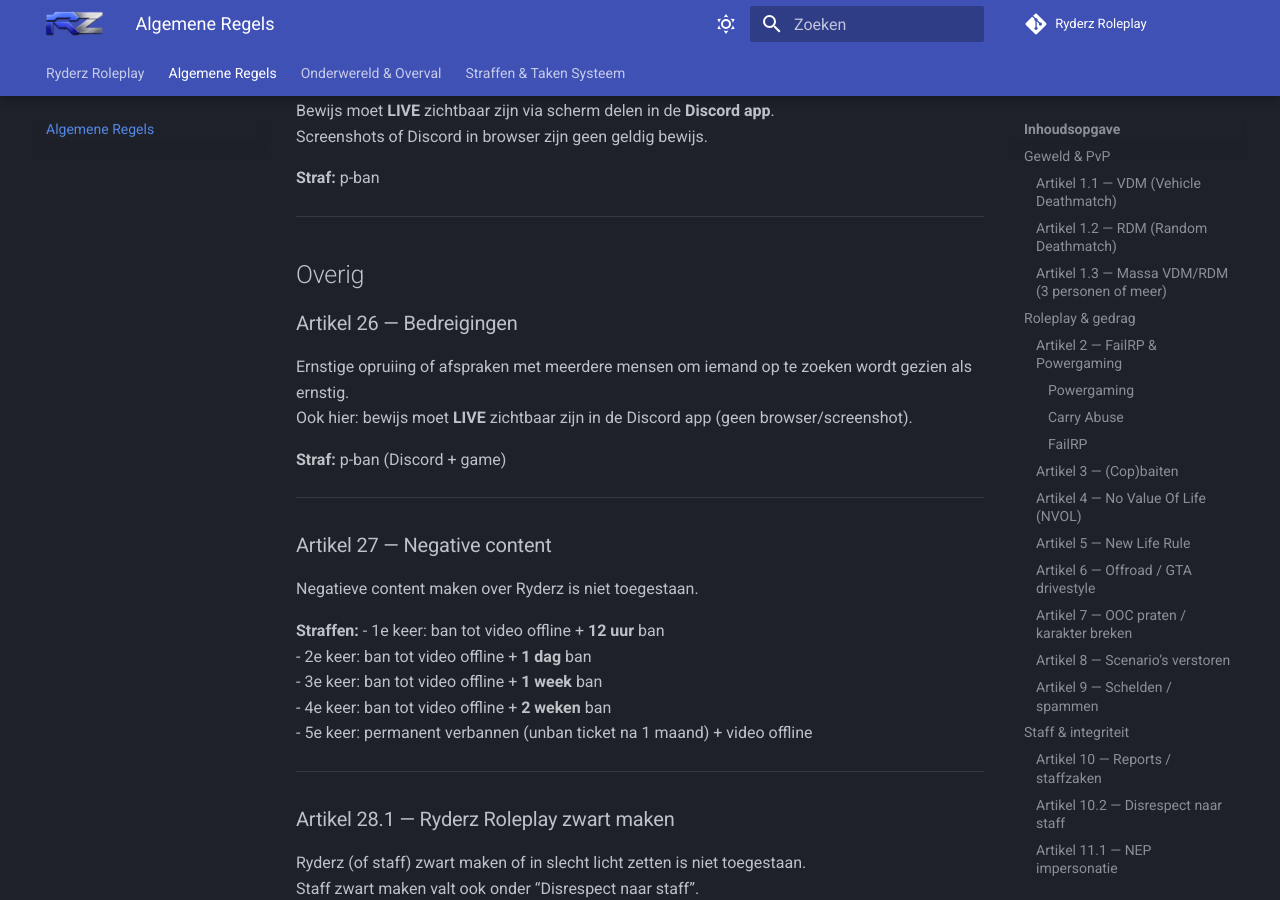
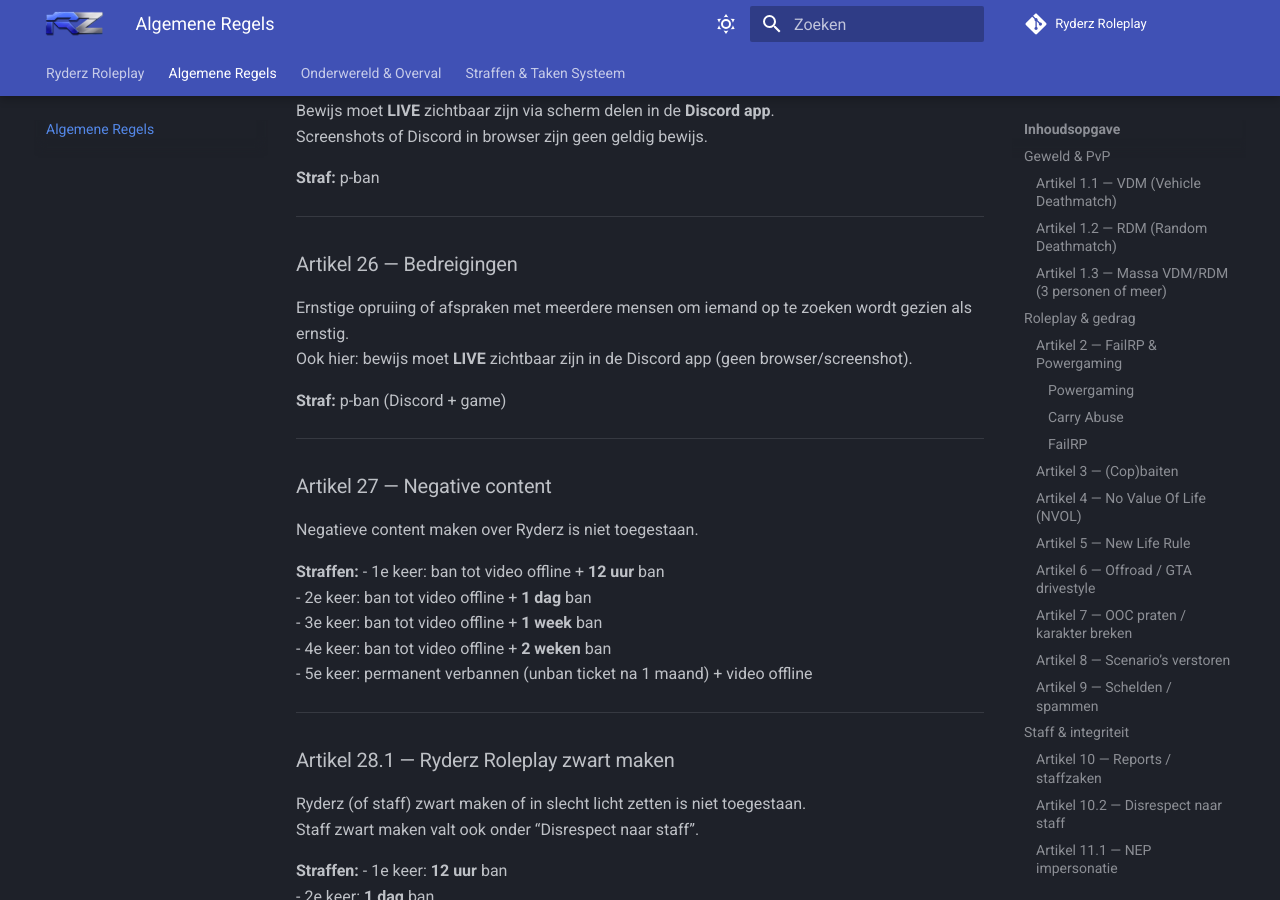
Before and after one commit to MohammedRDZ/mkdoc-ryderz, an MkDocs documentation site: the page built from docs/algemeen.md, in a window 1280 px wide and 900 px high, scrolled down 9436 px. Built offline with MkDocs 1.6.1 and Material for MkDocs 9.7.7, drawn with Linux system fonts in a browser that asks for light colours; comment, search, counter and statistics services are not loaded.

Commit message:
Remove 'Overig' section from algemeen.md

```diff
--- a/docs/algemeen.md
+++ b/docs/algemeen.md
@@ -434,7 +434,6 @@ Screenshots of Discord in browser zijn geen geldig bewijs.
 
 ---
 
-## Overig
 
 ### Artikel 26 — Bedreigingen
 
```
